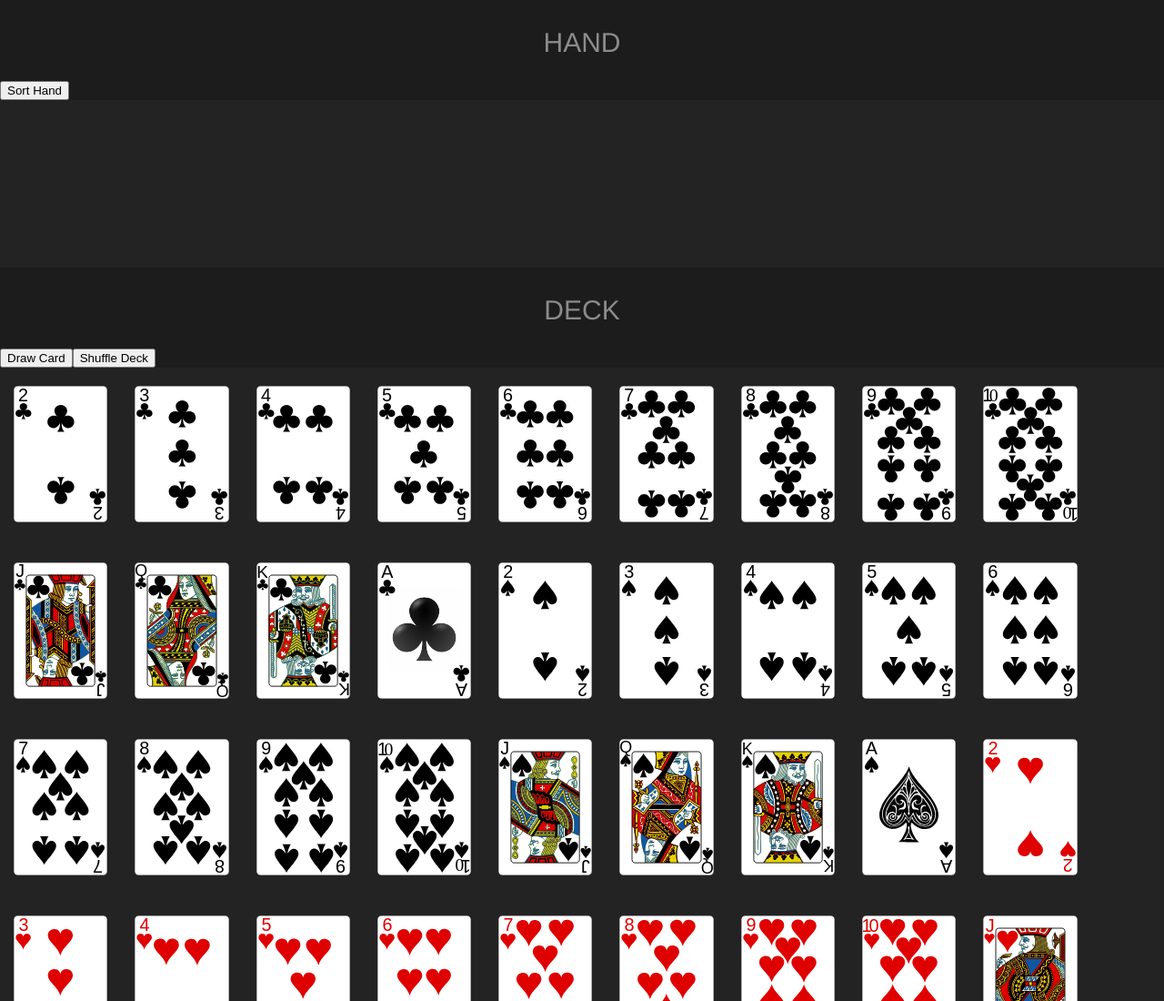
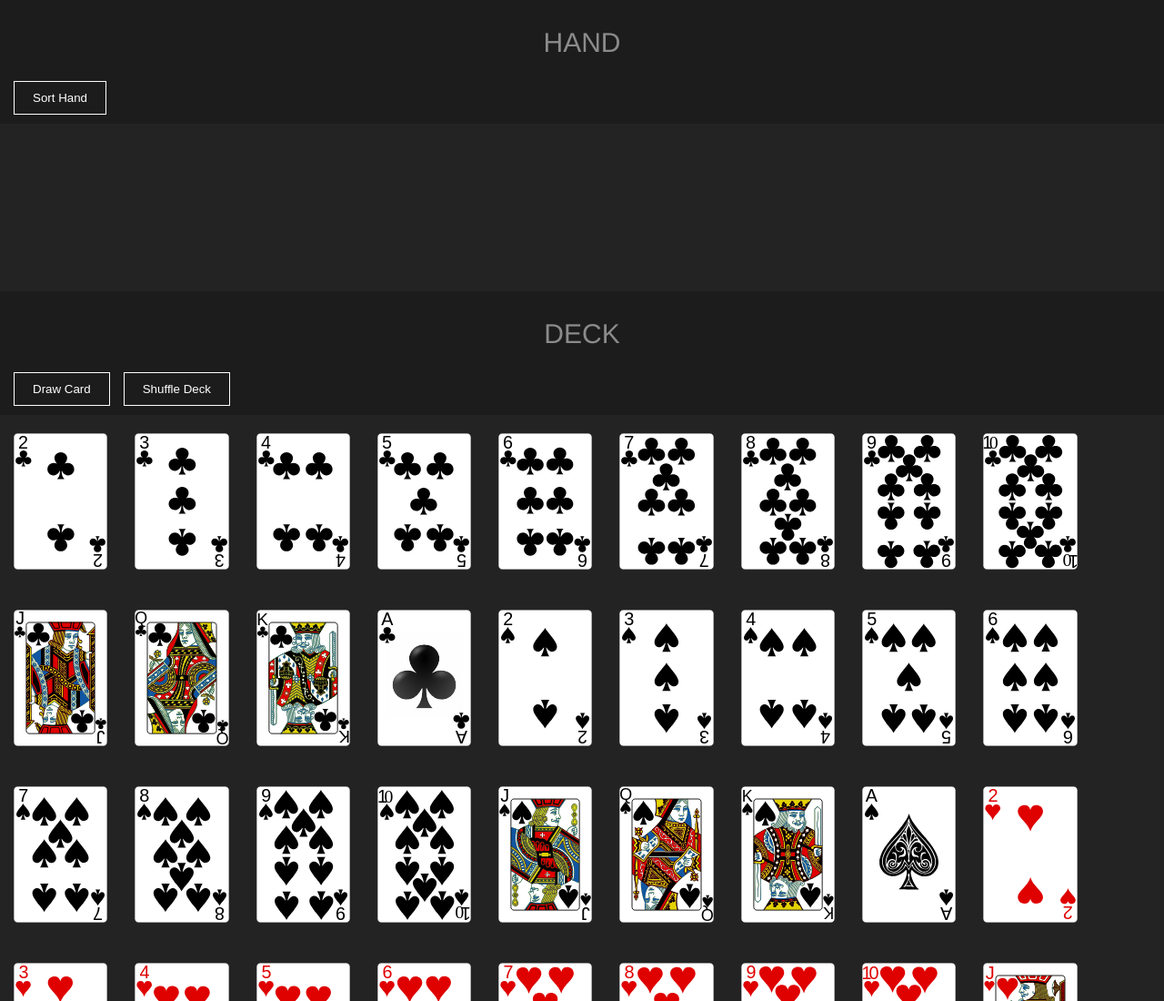
Before and after one commit to qazsero/Stack-of-cards-react-redux, a React app: page / in a window 1280 px wide. Shown: the top 1100 px of the page at 91% size. Built offline with nearby package versions, Linux system fonts and the light colour scheme.

Commit message:
Styled buttons
Added styled buttons

```diff
--- a/src/App.css
+++ b/src/App.css
@@ -14,6 +14,20 @@ h2{
   font-size: 30px;
 }
 
+.btn{
+  border: 1px solid white;
+  background: transparent;
+  color: white;
+  padding: 10px 20px;
+  margin-left: 15px;
+  margin-bottom: 10px;
+}
+
+.btn:hover{
+  background:white;
+  color: #8b8b8b;
+}
+
 .card-container{
   display:flex;
   width:100%;
--- a/src/components/Deck.js
+++ b/src/components/Deck.js
@@ -23,8 +23,8 @@ class Deck extends Component {
       <div>
         <h2>DECK</h2>
         <div className="button-bar">
-          <button onClick={this.props.drawCardFromDeck}>Draw Card</button>
-          <button onClick={this.props.shuffleDeck}>Shuffle Deck</button>
+          <button className="btn" onClick={this.props.drawCardFromDeck}>Draw Card</button>
+          <button className="btn" onClick={this.props.shuffleDeck}>Shuffle Deck</button>
         </div>
         <div className="card-container">
           <CSSTransitionGroup transitionName="fade" transitionEnterTimeout={1000} transitionLeaveTimeout={1000}>
--- a/src/components/Hand.js
+++ b/src/components/Hand.js
@@ -17,7 +17,7 @@ class Hand extends Component {
       <div >
         <h2>HAND</h2>
         <div className="button-bar">
-          <button onClick={this.props.sortHand}>Sort Hand</button>
+          <button className="btn" onClick={this.props.sortHand}>Sort Hand</button>
         </div>
         <div className="card-container">
           <CSSTransitionGroup transitionName="fade" transitionEnterTimeout={700} transitionLeaveTimeout={700}>
```
Also changed, not shown: src/App.test.js (deleted, +0 -8 lines), .babelrc (added).
